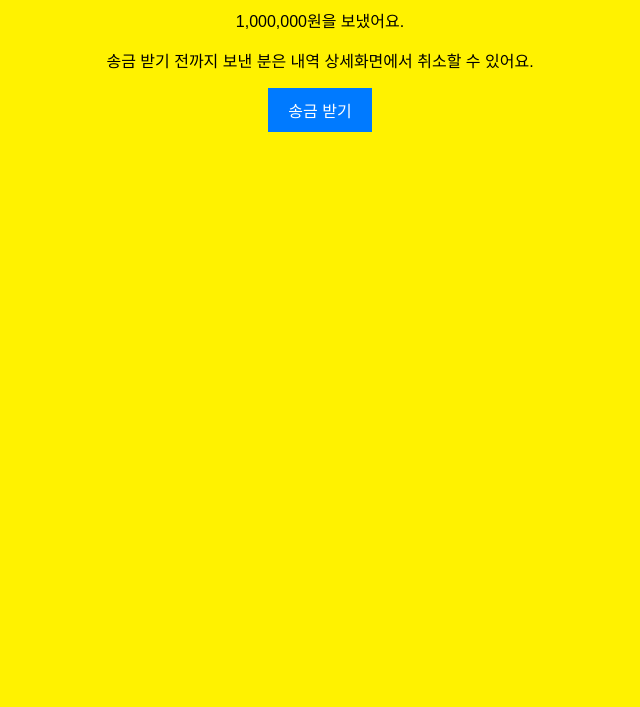
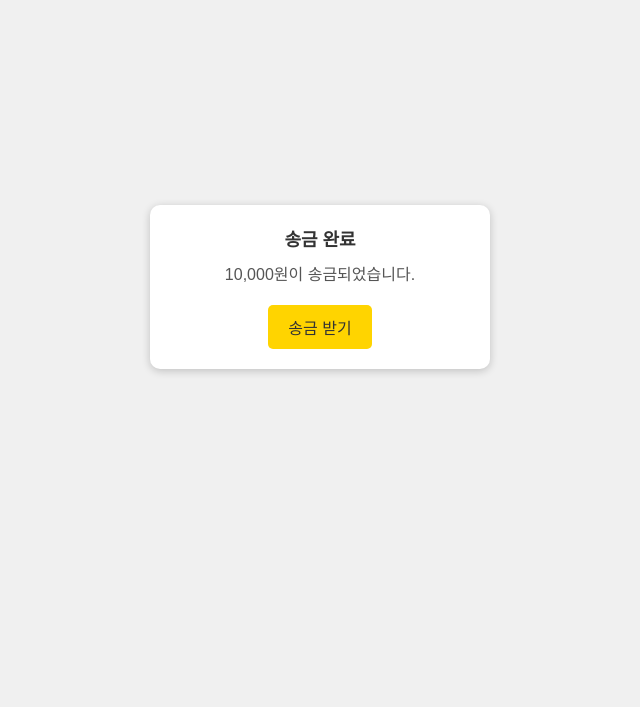
Before and after one commit to neverleaveualong/KakaoPayAPI, a plain HTML site: page index.html in a window 1280 px wide. Shown: the part 133-840 px from the top of the page, without its empty margins (320-960 px from the left). Before the commit the page ends 800 px from the top, so only its background shows below. Drawn offline with Linux system fonts and the light colour scheme.

Commit message:
feat: test

```diff
--- a/index.html
+++ b/index.html
@@ -2,37 +2,70 @@
 <html lang="ko">
   <head>
     <meta charset="UTF-8" />
+    <!-- 뷰포트 설정으로 모바일, 데스크탑 모두 최적화 -->
     <meta name="viewport" content="width=device-width, initial-scale=1.0" />
-    <title>송금보내요</title>
+    <title>가짜 송금 메시지</title>
     <style>
+      /* 기본 레이아웃 */
       body {
-        font-family: Arial, sans-serif;
+        font-family: sans-serif;
+        background-color: #f0f0f0;
+        margin: 0;
+        padding: 20px;
+        display: flex;
+        align-items: center;
+        justify-content: center;
+        height: 100vh;
+      }
+      /* 메시지 컨테이너 디자인 */
+      .message-container {
+        background-color: #fff;
+        width: 300px;
+        padding: 20px;
+        border-radius: 10px;
+        box-shadow: 0 2px 8px rgba(0, 0, 0, 0.2);
         text-align: center;
-        background-color: #fff200;
-        padding: 20px;
       }
-      img {
-        width: 100px;
+      .message-header {
+        font-size: 18px;
+        font-weight: bold;
+        color: #333;
+        margin-bottom: 10px;
       }
-      button {
-        background-color: #007aff;
-        color: white;
+      .message-content {
+        font-size: 16px;
+        color: #555;
+        margin-bottom: 20px;
+      }
+      /* 버튼 스타일 */
+      .redirect-btn {
+        background-color: #ffd400;
         border: none;
+        border-radius: 5px;
         padding: 10px 20px;
         font-size: 16px;
         cursor: pointer;
+        color: #333;
+        text-decoration: none;
       }
     </style>
   </head>
   <body>
-    <img src="bear_image.jpg" alt="곰 캐릭터" />
-    <h1>송금보내요</h1>
-    <p>1,000,000원을 보냈어요.</p>
-    <p>송금 받기 전까지 보낸 분은 내역 상세화면에서 취소할 수 있어요.</p>
-    <button
-      onclick="window.location.href='https://pay.kakao.com/link/송금링크'"
-    >
-      송금 받기
-    </button>
+    <!-- 메시지 모양을 흉내낸 컨테이너 -->
+    <div class="message-container">
+      <div class="message-header">송금 완료</div>
+      <div class="message-content">10,000원이 송금되었습니다.</div>
+      <!-- 버튼 클릭 시 redirect() 함수가 실행되며 지정한 URL로 이동 -->
+      <button class="redirect-btn" onclick="redirect()">송금 받기</button>
+    </div>
+
+    <script>
+      // 버튼 클릭 시 리다이렉션을 처리하는 함수
+      function redirect() {
+        // 실제로는 GitHub Pages를 통해 이 페이지가 호출되고, 버튼 클릭 시
+        // 아래 URL처럼 Google Sites 또는 다른 URL로 이동하도록 구현할 수 있습니다.
+        window.location.href = "https://example.google.site.com";
+      }
+    </script>
   </body>
 </html>
```
